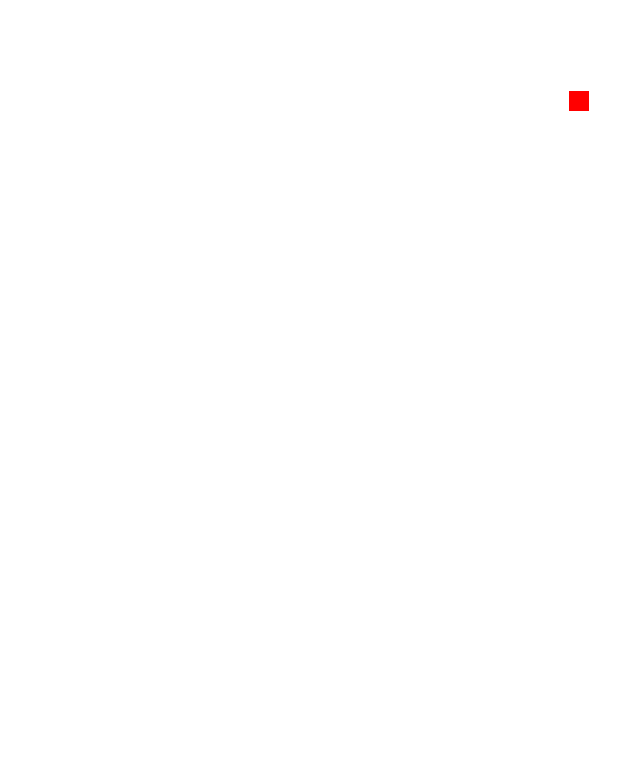
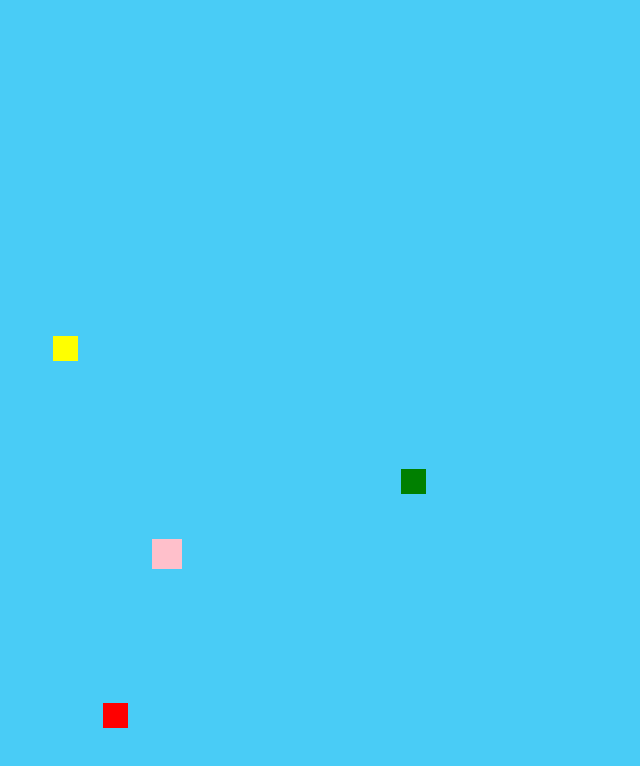
Before and after one commit to tlacolley/duckHunt, a plain HTML site: page index.html in a window 1280 px wide. Shown: the whole page, without its empty margins (247-887 px from the left). Drawn offline with Linux system fonts and the light colour scheme.

Commit message:
ajout de plusieurs cible en html et css

```diff
--- a/index.html
+++ b/index.html
@@ -7,9 +7,10 @@
     </head>
     <body>
 
-    <div id="red">  </div>
-
-
+    <div class="target" id="red">  </div>
+    <div class="target" id='yellow'></div>
+    <div class="target" id='pink'></div>
+    <div class="target" id='green'></div>
     <script type="text/javascript" src="script.js">
     </script>
     </body>
--- a/script.js
+++ b/script.js
@@ -1,25 +1,23 @@
-// var target = document.getElementById("red");
-// var positionX = target.offsetTop;
-// var positionY = target.offsetLeft;
+
 
 console.log("positionX");
-var target = document.getElementById("red");
-console.log(target);
-target.style.transitionDuration = "3s"
+var targets = document.getElementsByClassName("target");
+console.log(targets);
+
+
 function deplacement () {
 
-    var positionX = target.offsetBottom;
-    var positionY = target.offsetLeft;
+    for (var i = 0; i < targets.length; i++) {
+
+    var positionX = this.offsetTop;
+    var positionY = this.offsetLeft;
     var newX = Math.random()*1000;
     var newY = Math.random()*1000;
 
-    target.style.top = newX + "px";
+    targets[i].style.top = newX + "px";
     console.log(newX);
-    target.style.left = newY + "px";
+    targets[i].style.left = newY + "px";
+    targets[i].style.transitionDuration = "3s";
+    }
 };
-// var z = target.offsetTop;
-// console.log(target.offsetTop);
-
-
-
-var move = window.setInterval(deplacement, 3000);
+var move = window.setInterval(deplacement, 1000);
--- a/style.css
+++ b/style.css
@@ -1,14 +1,41 @@
 
 body {
     position: relative;
-    height: 200px;
+    /* height: 200px; */
+    background-color: rgb(73, 204, 246);
+    cursor: url(https://encrypted-tbn0.gstatic.com/images?q=tbn:ANd9GcT1JR7gRVEfXw0cJddI46pwGDrHupbVqrXRu3ZYKLC3Om7q394qdQ), default;
 }
 
 #red {
-    width: 20px;
-    height: 20px;
+    width: 25px;
+    height: 25px;
     background-color: red;
     position: absolute;
-    bottom: 0;
+    top: 0;
     left: 0;
 }
+#yellow {
+    width: 25px;
+    height: 25px;
+    background-color: yellow;
+    position: absolute;
+    top: 0;
+    left: 0;
+}
+#green {
+    width: 25px;
+    height: 25px;
+    background-color: green;
+    position: absolute;
+    top: 0;
+    left: 0;
+}
+
+#pink {
+    width: 30px;
+    height: 30px;
+    background-color: pink;
+    position: absolute;
+    top: 0;
+    left: 0;
+}
```
